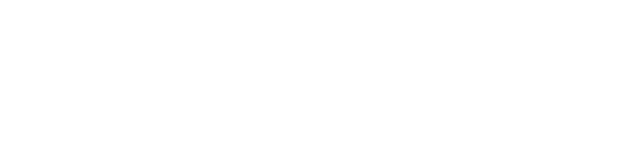
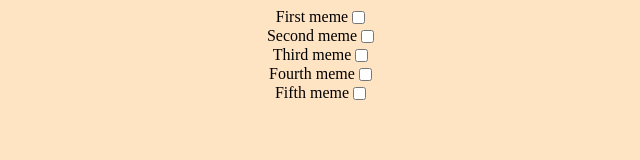
Before and after one commit to Averjahn/cssBayan, a plain HTML site: page cssBayan/index.html in a window 1280 px wide. Shown: the whole page, without its empty margins (318-958 px from the left). Drawn offline with Linux system fonts and the light colour scheme.

Commit message:
feat: add basic structure (Wed, Mar 15, 2021 7:27:00 PM)

```diff
--- a/cssBayan/index.html
+++ b/cssBayan/index.html
@@ -1,12 +1,53 @@
 <!DOCTYPE html>
 <html lang="en">
 <head>
+    <link rel="stylesheet" href="style.css">
     <meta charset="UTF-8">
     <meta http-equiv="X-UA-Compatible" content="IE=edge">
     <meta name="viewport" content="width=device-width, initial-scale=1.0">
     <title>Document</title>
 </head>
 <body>
+    <div class="bayan">
+        <div class="bayan__item">
+            <label class="bayan__title" for="bayan__1">First meme</label>
+            <input type="checkbox" name="" id="bayan__1">
+            <div class="bayan__gif">
+                <img src="" alt="">
+            </div>
+        </div>
 
+        <div class="bayan__item">
+            <label class="bayan__title" for="bayan__2">Second meme</label>
+            <input type="checkbox" name="" id="bayan__2">
+            <div class="bayan__gif">
+                <img src="" alt="">
+            </div>
+        </div>
+
+        <div class="bayan__item">
+            <label class="bayan__title" for="bayan__3">Third meme</label>
+            <input type="checkbox" name="" id="bayan__3">
+            <div class="bayan__gif">
+                <img src="" alt="">
+            </div>
+        </div>
+
+        <div class="bayan__item">
+            <label class="bayan__title" for="bayan__4">Fourth meme</label>
+            <input type="checkbox" name="" id="bayan__4">
+            <div class="bayan__gif">
+                <img src="" alt="">
+            </div>
+        </div>
+
+        <div class="bayan__item">
+            <label class="bayan__title" for="bayan__5">Fifth meme</label>
+            <input type="checkbox" name="" id="bayan__5">
+            <div class="bayan__gif">
+                <img src="" alt="">
+            </div>
+        </div>
+    </div>
 </body>
 </html>
--- a/cssBayan/style.css
+++ b/cssBayan/style.css
@@ -0,0 +1,16 @@
+body {
+    background-color: bisque;
+}
+
+.bayan {
+    width: 60%;
+    margin: auto;
+}
+
+.bayan__item {
+    display: flex;
+    justify-content: center;
+    border-radius: 10%;
+    border: 2px;
+    border-color: beige;
+}
```
